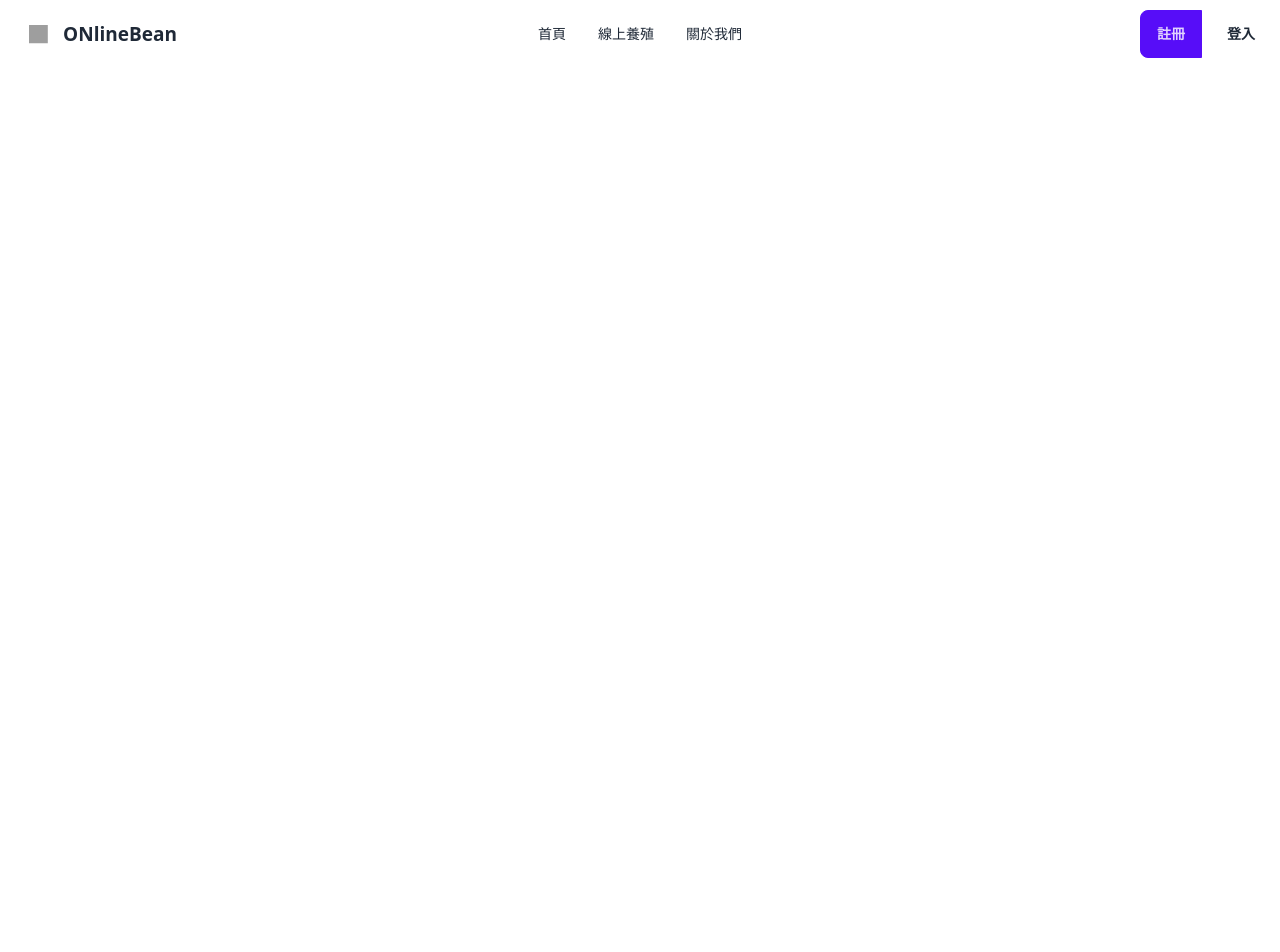
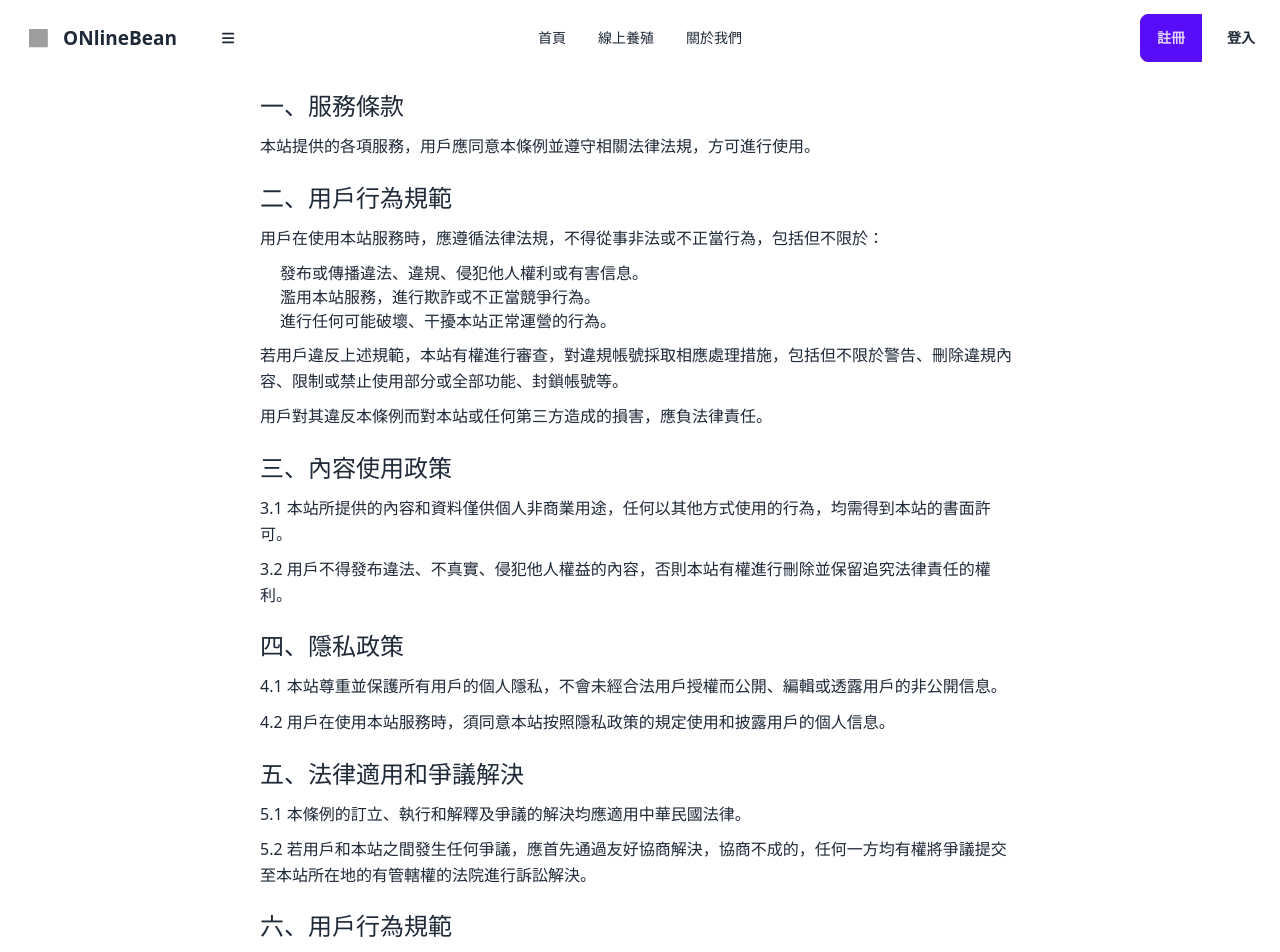
Before and after one commit to Angelo0218/OnlineBean, a Vue app: page /Terms in a window 1280 px wide. Shown: the top 952 px of the page. Before the commit the page ends 800 px from the top, so only its background shows below. Built offline with nearby package versions, Linux system fonts and the light colour scheme; grey boxes are pictures that could not be loaded.

Commit message:
正式版

```diff
--- a/src/components/nav.vue
+++ b/src/components/nav.vue
@@ -7,14 +7,14 @@
                     ONlineBean
                 </a>
                 <div class="dropdown">
-                    <label tabindex="0" class="btn btn-ghost sm:hidden">
-                        <i class="fa-solid fa-bars"></i>
-                    </label>
-                    <ul tabindex="0"
+                    <div tabindex="0" class="btn btn-ghost sm:hidden mobile-menu-btn" @click="toggleMobileDropdown">
+                        <i class="fa-solid fa-bars "></i>
+                    </div>
+                    <ul v-show="showMobileDropdown" tabindex="0"
                         class="menu menu-sm dropdown-content mt-3 z-[1] p-2 shadow bg-base-100 rounded-box w-52">
-                        <li><router-link to="/">首頁</router-link></li>
-                        <li><router-link to="/plants">線上養殖</router-link></li>
-                        <li><router-Link to="/about">關於我們</router-link></li>
+                        <li><router-link to="/" class="menu-item">首頁</router-link></li>
+                        <li><router-link to="/plants" class="menu-item">線上養殖</router-link></li>
+                        <li><router-link to="/about" class="menu-item">關於我們</router-link></li>
                     </ul>
                 </div>
             </div>
@@ -30,9 +30,22 @@
                     <router-link to="/register" class="btn btn-primary">註冊</router-link>
                     <router-link to="/login" class="btn btn-ghost ml-2">登入</router-link>
                 </div>
-                <div class="btn-group  " v-else>
-                    <router-link to="/user" class="btn btn-ghost">{{ username }}</router-link>
-                    <button class="btn btn-primary ml-2" @click="handleLogout">登出</button>
+                <div v-else>
+                    <div @click="toggleDropdown" class="relative mr-3">
+                        <button class="btn btn-ghost flex items-center">
+                            <span>{{ username }}</span>
+                            <i class="fa-solid fa-chevron-down ml-2"></i>
+                        </button>
+
+                        <transition name="slide-fade">
+                            <div v-if="showDropdown" class="absolute mt-2  w-28 bg-zinc-900 rounded shadow p-2">
+                                <router-link to="/user" class="block hover:bg-gray-700 p-2">會員資訊</router-link>
+                                <router-link to="/terms" class="block hover:bg-gray-700 p-2">使用條例</router-link>
+                                <button @click="handleLogout"
+                                    class="block hover:bg-gray-700 p-2 w-full text-start">登出</button>
+                            </div>
+                        </transition>
+                    </div>
                 </div>
             </div>
         </nav>
@@ -50,10 +63,14 @@ export default {
         const isAuthenticated = ref(authStore.isAuthenticated);
         const router = useRouter();
         const username = ref(authStore.username);
-watchEffect(() => {
-    isAuthenticated.value = authStore.isAuthenticated;
-    username.value = authStore.username;  // 新增這一行
-});
+        const showMobileDropdown = ref(false);
+        const toggleMobileDropdown = () => {
+            showMobileDropdown.value = !showMobileDropdown.value;
+        };
+        watchEffect(() => {
+            isAuthenticated.value = authStore.isAuthenticated;
+            username.value = authStore.username;  // 新增這一行
+        });
 
 
 
@@ -65,10 +82,19 @@ watchEffect(() => {
             router.push('/login'); // 重定向到登录页面
         }
 
+        const showDropdown = ref(false);
+        const toggleDropdown = () => {
+            showDropdown.value = !showDropdown.value;
+        };
+
         return {
             username,
             handleLogout,
-            isAuthenticated
+            isAuthenticated,
+            showDropdown,
+            toggleDropdown,
+            toggleMobileDropdown,
+            showMobileDropdown
         };
     }
 }
@@ -86,4 +112,85 @@ watchEffect(() => {
     z-index: 1000;
     /* 確保導航欄始終在其他內容之上 */
 }
-</style>
+
+.dropdown-content {
+    position: absolute;
+    top: 100%;
+    left: 0;
+    transform: translateX(-50%);
+    display: none;
+}
+.menu-item {
+    display: block;
+    padding: 6px;
+    text-align: start;
+    cursor: pointer;
+    transition: background-color 0.3s ease-in-out;
+}
+
+.menu-item:hover, .menu-item:active {
+    background-color: #e6e6e6; /* 您可以根据需要调整这个颜色 */
+    color: #000;
+}
+
+.mobile-menu-btn {
+    display: flex;
+    align-items: center;
+    justify-content: center;
+    width: 50px;
+    /* 設置按鈕寬度 */
+    height: 50px;
+    /* 設置按鈕高度 */
+    padding: 10px;
+    /* 增加內邊距 */
+    margin: 5px;
+    /* 增加外邊距 */
+    cursor: pointer;
+    transition: background-color 0.3s ease-in-out;
+    /* 添加背景色過渡效果 */
+}
+
+.mobile-menu-btn:hover {
+    background-color: #f0f0f0;
+    /* 鼠標懸停時的背景色 */
+}
+
+.icon {
+    font-size: 24px;
+    /* 設置圖標大小 */
+}
+
+.dropdown-content2 {
+    position: absolute;
+    top: 100%;
+    left: 50%;
+    transform: translateX(-50%);
+    display: none;
+}
+
+.dropdown {
+    position: relative;
+}
+
+.dropdown-content {
+    position: absolute;
+    top: 100%;
+    right: 0;
+    display: none;
+}
+
+.dropdown:hover .dropdown-content,
+.dropdown:focus-within .dropdown-content {
+    display: block;
+}
+
+.slide-fade-enter-active,
+.slide-fade-leave-active {
+    transition: all .3s ease;
+}
+
+.slide-fade-enter,
+.slide-fade-leave-to {
+    transform: translateY(-20px);
+    opacity: 0;
+}</style>
--- a/src/pages/Login.vue
+++ b/src/pages/Login/Login.vue
@@ -57,7 +57,7 @@
 
 import { ref, onMounted } from 'vue';
 
-import { useAuthStore } from '../store/auth.js'; // 引入我們的 auth store
+import { useAuthStore } from '../../store/auth.js'; // 引入我們的 auth store
 
 
 export default {
--- a/src/pages/Register.vue
+++ b/src/pages/Login/Register.vue
@@ -18,7 +18,8 @@
                                 <label for="username" class="block mb-2 text-sm font-medium text-gray-900">
                                     使用者名稱
                                 </label>
-                                <input type="text" name="username" @input="errorMessage = ''" id="username" v-model="username"
+                                <input type="text" name="username" @input="errorMessage = ''" id="username"
+                                    v-model="username"
                                     class="bg-gray-50 border text-gray-900 sm:text-sm rounded-lg focus:ring-primary-600 focus:border-primary-600 block w-full p-2.5 dark:bg-gray-700 dark:border-gray-600 dark:placeholder-gray-400 dark:text-white dark:focus:ring-blue-500 dark:focus:border-blue-500">
                             </div>
 
@@ -35,13 +36,20 @@
                             <div>
                                 <label for="password" class="block mb-2 text-sm font-medium text-gray-900">密碼
                                     (至少6個字符)</label>
-                                <input type="password" name="password" id="password" placeholder="••••••••" @input="errorMessage = ''"
-                                    v-model="password"
+                                <input type="password" name="password" id="password" placeholder="••••••••"
+                                    @input="errorMessage = ''" v-model="password"
                                     class="border text-gray-900 sm:text-sm rounded-lg focus:ring-primary-600 focus:border-primary-600 block w-full p-2.5 dark:bg-gray-700 dark:border-gray-600 dark:placeholder-gray-400 dark:text-white dark:focus:ring-blue-500 dark:focus:border-blue-500">
                             </div>
+                            <!-- 同意使用条例的复选框 -->
+                            <div class="agree-terms">
+                                <input type="checkbox" id="agreeTerms" v-model="agreeTerms" @change="errorMessage = ''">
+                                <label for="agreeTerms" class="ml-2 text-gray-900">我已閱讀並同意<a href="#" class=" text-blue-700"
+                                        @click.prevent="viewTerms">使用條例</a></label>
+                            </div>
 
-                            <input type="submit" @input="errorMessage = ''"
-                                class="btn w-full  focus:ring-4 focus:outline-none focus:ring-primary-300 font-medium rounded-lg text-sm px-5 py-2.5 text-center"
+                            <!-- 注册按钮 -->
+                            <input type="submit" :disabled="!agreeTerms" @input="errorMessage = ''"
+                                class="btn w-full focus:ring-4 focus:outline-none focus:ring-primary-300 font-medium rounded-lg text-sm px-5 py-2.5 text-center"
                                 value="註冊">
                         </div>
                     </div>
@@ -54,18 +62,28 @@
 <script>
 import { ref } from 'vue';
 import axios from 'axios';
-import { useRouter } from 'vue-router'; // 导入 useRouter
-import { useAuthStore } from '../store/auth.js';
+import { useRouter } from 'vue-router';
+import { useAuthStore } from '../../store/auth.js';
 
 export default {
   name: 'Register',
   setup() {
-        const router = useRouter(); // 使用 useRouter 获取 router 对象
+    const router = useRouter();
     const username = ref('');
     const email = ref('');
     const password = ref('');
     const errorMessage = ref('');
+    const agreeTerms = ref(false); // 新增的复选框模型
 
+    async function register() {
+      if (!agreeTerms.value) {
+        errorMessage.value = '您必須同意使用條例才能註冊';
+        return;
+      }
+    }
+    function viewTerms() {
+      router.push('/terms'); // 跳转到条款页面
+    }
         async function register() {
             try {
                 // 獲取表單字段的值
@@ -91,7 +109,7 @@ export default {
                     authStore.setRegistrationSuccess(true);
                     router.push('/login');
                 }
-            }catch (error) {
+            } catch (error) {
                 errorMessage.value = error.response.data; // 使用伺服器返回的錯誤消息更新 errorMessage
 
                 // 5秒後隱藏錯誤消息
@@ -109,7 +127,9 @@ export default {
             email,
             password,
             register,
-            errorMessage
+            errorMessage,
+            agreeTerms, // 传递复选框模型
+      viewTerms // 传递查看条款的函数
         };
     },
 };
@@ -119,17 +139,21 @@ export default {
 <style scoped>
 .fixed-bottom-alert {
     position: fixed;
-    bottom: 30px;  /* 距離網頁底部的距離 */
+    bottom: 30px;
+    /* 距離網頁底部的距離 */
     left: 50%;
     transform: translateX(-50%);
-    z-index: 1000;  /* 確保它在其他元素的上方 */
+    z-index: 1000;
+    /* 確保它在其他元素的上方 */
     padding: 10px 20px;
-    background-color: rgb(187 247 208 );
-    color: #000000;  /* 只是一個建議的文字顏色 */
-    border: 1px solid rgb(187 247 208 );
+    background-color: rgb(187 247 208);
+    color: #000000;
+    /* 只是一個建議的文字顏色 */
+    border: 1px solid rgb(187 247 208);
     border-radius: 4px;
-width:50vw;
+    width: 50vw;
 }
+
 video {
     object-fit: cover;
 }
@@ -165,4 +189,8 @@ label {
     border-radius: 8px;
     text-align: center;
 }
-</style>
+.agree-terms {
+  margin-top: 1rem;
+  display: flex;
+  align-items: center;
+}</style>
--- /dev/null
+++ b/src/pages/Terms.vue
@@ -0,0 +1,81 @@
+<template>
+    <div class="terms-container">
+      <h1>使用條例</h1>
+      <section>
+        <h2>一、服務條款</h2>
+        <p>本站提供的各項服務，用戶應同意本條例並遵守相關法律法規，方可進行使用。</p>
+      </section>
+
+      <section>
+        <h2>二、用戶行為規範</h2>
+        <p>用戶在使用本站服務時，應遵循法律法規，不得從事非法或不正當行為，包括但不限於：</p>
+        <ul>
+          <li>發布或傳播違法、違規、侵犯他人權利或有害信息。</li>
+          <li>濫用本站服務，進行欺詐或不正當競爭行為。</li>
+          <li>進行任何可能破壞、干擾本站正常運營的行為。</li>
+        </ul>
+        <p>若用戶違反上述規範，本站有權進行審查，對違規帳號採取相應處理措施，包括但不限於警告、刪除違規內容、限制或禁止使用部分或全部功能、封鎖帳號等。</p>
+        <p>用戶對其違反本條例而對本站或任何第三方造成的損害，應負法律責任。</p>
+      </section>
+      <section>
+      <h2>三、內容使用政策</h2>
+      <p>3.1 本站所提供的內容和資料僅供個人非商業用途，任何以其他方式使用的行為，均需得到本站的書面許可。</p>
+      <p>3.2 用戶不得發布違法、不真實、侵犯他人權益的內容，否則本站有權進行刪除並保留追究法律責任的權利。</p>
+    </section>
+    <section>
+      <h2>四、隱私政策</h2>
+      <p>4.1 本站尊重並保護所有用戶的個人隱私，不會未經合法用戶授權而公開、編輯或透露用戶的非公開信息。</p>
+      <p>4.2 用戶在使用本站服務時，須同意本站按照隱私政策的規定使用和披露用戶的個人信息。</p>
+    </section>
+    <section>
+      <h2>五、法律適用和爭議解決</h2>
+      <p>5.1 本條例的訂立、執行和解釋及爭議的解決均應適用中華民國法律。</p>
+      <p>5.2 若用戶和本站之間發生任何爭議，應首先通過友好協商解決，協商不成的，任何一方均有權將爭議提交至本站所在地的有管轄權的法院進行訴訟解決。</p>
+    </section>
+    <section>
+      <h2>六、用戶行為規範</h2>
+      <p>6.1 用戶在使用本站服務時，應遵循法律法規，不得從事非法或不正當行為，包括但不限於：</p>
+      <ul>
+        <li>發布或傳播違法、違規、侵犯他人權利或有害信息。</li>
+        <li>濫用本站服務，進行欺詐或不正當競爭行為。</li>
+        <li>進行任何可能破壞、干擾本站正常運營的行為。</li>
+      </ul>
+      <p>6.2 若用戶違反上述規範，本站有權進行審查，對違規帳號採取相應處理措施，包括但不限於警告、刪除違規內容、限制或禁止使用部分或全部功能、封鎖帳號等。</p>
+      <p>6.3 用戶對其違反本條例而對本站或任何第三方造成的損害，應負法律責任。</p>
+    </section>
+    </div>
+  </template>
+
+  <script>
+  export default {
+    name: 'Terms',
+  }
+  </script>
+
+  <style scoped>
+  .terms-container {
+    padding: 20px;
+    max-width: 800px;
+    margin: auto;
+  }
+
+  h1 {
+    font-size: 2em;
+    margin-bottom: 20px;
+  }
+
+  h2 {
+    font-size: 1.5em;
+    margin-top: 20px;
+  }
+
+  p {
+    margin-top: 10px;
+    line-height: 1.6;
+  }
+
+  ul {
+    margin-top: 10px;
+    padding-left: 20px;
+  }
+  </style>
--- a/src/pages/User.vue
+++ b/src/pages/User.vue
@@ -1,5 +1,5 @@
 <template>
-    <div class="container pt-20">
+    <div class="container ">
         <div class="user-card">
             <div class="header">
                 <span class="title">用戶資訊</span>
@@ -56,6 +56,36 @@ export default {
     align-items: center;
     justify-content: center;
     min-height: 100vh;
+    margin-top: 0; /* 调整顶部边距 */
+}
+
+@media screen and (max-width: 640px) {
+    .container {
+        align-items: start;
+        margin-top:20%; /* 移动端设备上调整顶部边距 */
+        padding: 10px; /* 增加一些填充，以防止卡片贴近边缘 */
+    }
+
+    .user-card {
+        border-radius: 10px; /* 调整边框半径 */
+        box-shadow: 0px 4px 8px 0px rgba(0, 0, 0, 0.2); /* 调整阴影效果 */
+    }
+
+    .title {
+        font-size: 22px; /* 调整字体大小 */
+    }
+
+    .icon {
+        font-size: 20px; /* 调整图标大小 */
+    }
+
+    .info {
+        margin-bottom: 10px; /* 调整信息块的底部边距 */
+    }
+
+    .content {
+        padding: 15px; /* 调整内容区域的填充 */
+    }
 }
 
 .user-card {
@@ -69,10 +99,6 @@ export default {
     transition: transform 0.3s ease-in-out;
 }
 
-.user-card:hover {
-    transform: scale(1.05); /* 添加放大效果 */
-}
-
 .header {
     background-color: #2d3748;
     padding: 20px;
@@ -80,7 +106,7 @@ export default {
 }
 
 .title {
-    font-size: 28px; /* 增加字體大小 */
+    font-size: 28px;
     font-weight: 700;
 }
 
@@ -97,7 +123,7 @@ export default {
 .icon {
     font-size: 24px;
     margin-right: 10px;
-    color: #48bb78; /* 圖標顏色 */
+    color: #48bb78;
 }
 
 .label {
--- a/src/router/router.js
+++ b/src/router/router.js
@@ -2,13 +2,14 @@ import { createRouter, createWebHistory } from 'vue-router';
 
 const routes = [
   { name: '首頁', path: '/', component: () => import('../pages/Home.vue') },
-  { name: '註冊', path: '/register', component: () => import('../pages/Register.vue') },
-  { name: '登入', path: '/login', component: () => import('../pages/Login.vue') },
+  { name: '註冊', path: '/register', component: () => import('../pages/Login/Register.vue') },
+  { name: '登入', path: '/login', component: () => import('../pages/Login/Login.vue') },
   { name: '關於我們', path: '/about', component: () => import('../pages/About.vue') },
   { name: '線上養殖', path: '/online', component: () => import('../pages/Online.vue'), meta: { requiresAuth: true } },
   { name: '選擇植物', path: '/Plants', component: () => import('../pages/Plants.vue'), meta: { requiresAuth: true } },
-  { name: '增加', path: '/Add', component: () => import('../pages/Add.vue') },
+  { name: '增加', path: '/Add', component: () => import('../pages/root/Add.vue') },
   { name: '用戶', path: '/User', component: () => import('../pages/User.vue'), meta: { requiresAuth: true } },
+  { name: '使用條例', path: '/Terms', component: () => import('../pages/Terms.vue'), },
 ]
 // 创建路由实例
 const router = createRouter({
```
Also changed, not shown: src/pages/root/Add.vue (renamed from src/pages/Add.vue), 1 other file (tests, documents, lock files or other folders). Lines whose indentation alone changed are shown as unchanged.
